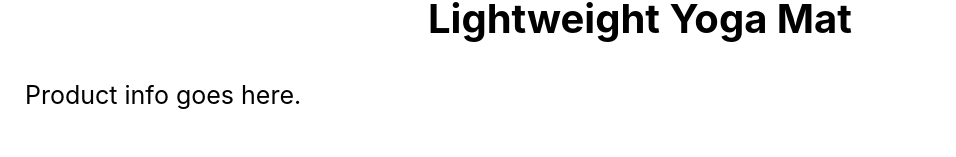
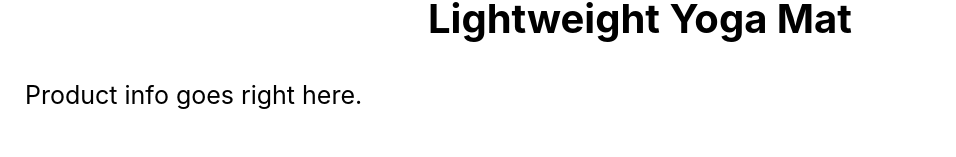
Before and after one commit to ericrothmuller/fireflyathletics, a React (Create React App) app in the folder fireflyathletics/: page /shop/lightweight-yoga-mat in a window 1280 px wide. Shown: the part 143-300 px from the top of the page, without its empty margins (0-956 px from the left). Built offline with nearby package versions, Linux system fonts and the light colour scheme.

Commit message:
Updated lightweightyoga mat text

```diff
--- a/fireflyathletics/src/pages/product-pages/lightweight-yoga-mat.js
+++ b/fireflyathletics/src/pages/product-pages/lightweight-yoga-mat.js
@@ -4,7 +4,7 @@ const LightweightYogaMat = () => {
     return (
         <main className="pageHeadingDiv">
         <h1 className="pageTitle">Lightweight Yoga Mat</h1>
-        <p className="pageParagraph">Product info goes here.</p>
+        <p className="pageParagraph">Product info goes right here.</p>
         </main>
     );
 };
```
